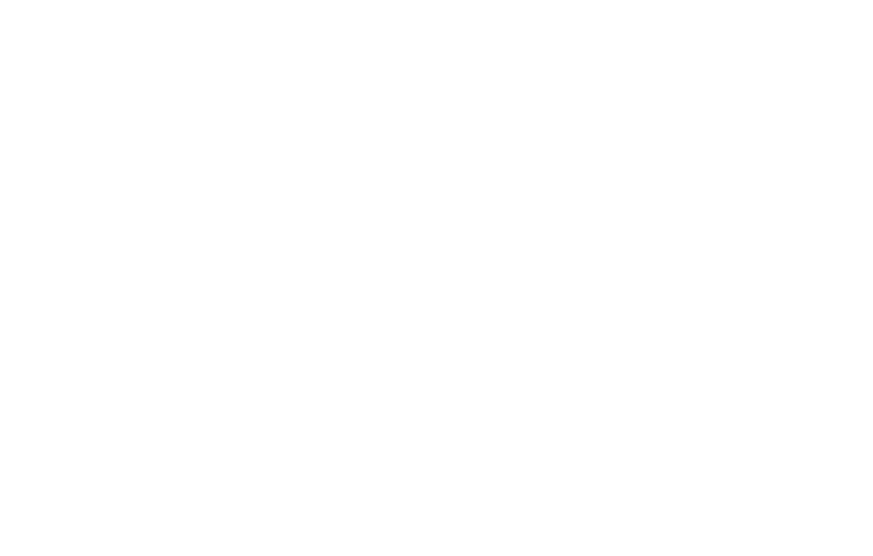
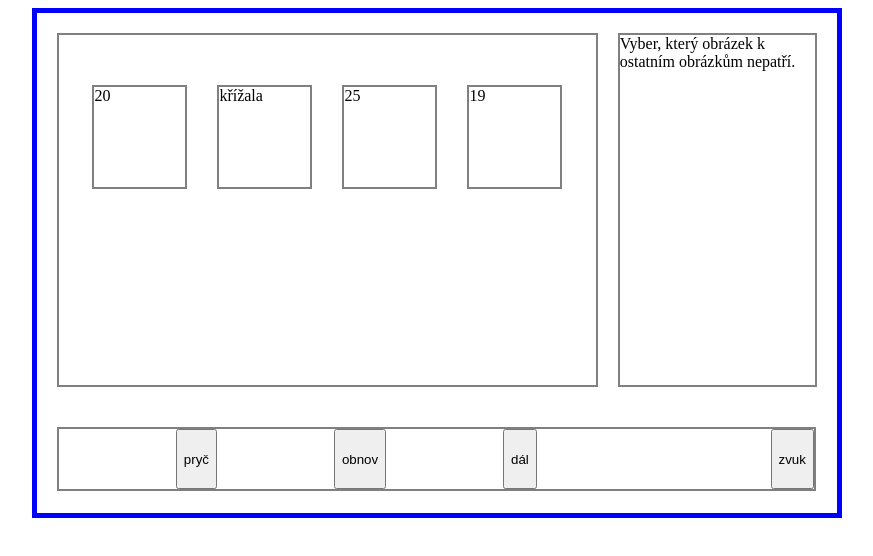
Before and after one commit to DorkaG/bludiste, a Vue app: page /hra1 in a window 1280 px wide. Shown: the top 556 px of the page, without its empty margins (203-1076 px from the left). Built offline with nearby package versions, Linux system fonts and the light colour scheme.

Commit message:
upravene bludiste a pridana hra1

```diff
--- /dev/null
+++ b/src/components/Hra1.vue
@@ -0,0 +1,160 @@
+<template>
+    <div class="kontejnerHry">
+        <div class="hraSPokyny">
+            <div class="hra">
+                <div class="obrazky">
+                    <div class="herniobrazek" v-for="(obrazek, index) in poleObrazku"
+                    v-bind:key="index"
+                    v-on:click="vyhodnot(index)"
+                    >
+                        {{obrazek}}</div>
+
+                </div>
+            </div>
+            <div class="pokyny"> Vyber, který obrázek k ostatním obrázkům nepatří. </div>
+        </div>
+
+
+        <div class="tlacitka">
+            <div class="hlavniTlacitka"> </div>
+                <button class="pryc"> pryč </button>
+                <button class="obnov"> obnov </button>
+                <button class="dal"> dál </button>
+            <div class="zvukoveTlacitko"> </div>
+                <button class="zvuk"> zvuk </button>
+        </div>
+
+    </div>
+</template>
+
+
+
+
+
+<script>
+export default {
+
+    data() {
+        return {
+            patri: [
+                [1, 2, 3, 4, 5, 6, 7, 8, 9],
+                [10, 11, 12, 13, 14, 15, 16, 17, 18],
+                [19, 20, 21, 22, 23, 24, 25, 26, 27],
+            ],
+
+            nepatri: ["žížala", "křížala", "žoužele", "žížale", "namále"],
+
+            poleObrazku: [],
+
+            indexNepatri: 0
+        }
+    },
+
+    methods: {
+        vyberPoleObrazkuPatri() {           //vygeneruje nahodne pole o trech obrazcich, ktere k sobe tematicky patri
+
+            let indexTematu = Math.floor(Math.random() * this.patri.length);  //nahodny vyber pole v poli
+            console.log(indexTematu);
+
+            let x = 1;
+            let index = 0;                          //index obrazku ve vybranem poli
+            do {
+                 index = Math.floor(Math.random() * this.patri[indexTematu].length);
+                 this.poleObrazku.push(this.patri[indexTematu][index]);             //vlozi vybrany obrazek do poleObrazku
+                 this.patri[indexTematu].splice(index, 1);                              // z puvodniho pole ho smaze, aby se pak nemohl vybrat znovu
+                 x++;
+             } while (x <= 3)
+
+
+                 console.log(this.patri[indexTematu]);
+                 console.log(this.poleObrazku);
+        },
+
+        pridejObrazekNepatri() {            // nahodne vybere jeden obrazek, co nepatri, a pak ho prida na nhodny index do vygenerovaneho pole obrazku, ktere k sobe patri
+            let index = Math.floor(Math.random() * this.nepatri.length);        //nahodne vybere obrazek
+            console.log(this.nepatri[index]);
+
+            this.indexNepatri = Math.floor(Math.random() * 4)          //nahodne vybrani indexu, na ktery se obrazek prida
+            console.log(this.indexNepatri)
+
+            this.poleObrazku.splice(this.indexNepatri, 0, this.nepatri[index]);    //pridani obrazku, kt. nepatri, do  pole na nahodnou pozici
+            console.log(this.poleObrazku);
+        },
+
+        vyhodnot(index) {
+            if (index === this.indexNepatri) {
+                alert("Sikulka!")
+            }
+
+            else {alert("Blbe!")}
+        }
+
+    },
+
+
+    created() {
+        this.vyberPoleObrazkuPatri()
+        this.pridejObrazekNepatri()
+
+    }
+
+
+
+}
+</script>
+
+
+
+<style>
+
+.kontejnerHry {
+    width: 800px;
+    height: 500px;
+    border: solid blue 5px;
+    margin: 0 auto;
+}
+
+.hraSPokyny {
+    display: flex;
+}
+
+.hra {
+    border: solid grey 2px;
+    margin: 20px;
+    width: 550px;
+    height: 350px;
+
+}
+
+.pokyny {
+    border: solid grey 2px;
+    margin: 20px 20px 20px 0;
+    width: 200px;
+    height: 350px;
+
+}
+
+
+.tlacitka {
+    width: 755px;
+    border: solid grey 2px;
+    margin: 20px;
+    height: 60px;
+    display: flex;
+    justify-content: space-between;
+}
+
+.herniobrazek {
+    width: 100px;
+    height: 100px;
+    border: solid grey 2px;
+    margin: 50px 15px;
+}
+
+.obrazky {
+    display: flex;
+    width: 500px;
+    margin: 0 auto;
+}
+
+</style>
--- a/src/router/index.js
+++ b/src/router/index.js
@@ -2,6 +2,7 @@ import Vue from 'vue'
 import VueRouter from 'vue-router'
 import Home from '../views/Home.vue'
 import Bludiste from '../views/Bludiste.vue'
+import Hra1 from '../components/Hra1.vue'
 
 
 Vue.use(VueRouter)
@@ -17,6 +18,13 @@ Vue.use(VueRouter)
     name: 'Bludiste',
     component: Bludiste
 
+  },
+
+  {
+    path: '/hra1',
+    name: 'Hra1',
+    component: Hra1
+
   }
 ]
 
--- a/src/views/Bludiste.vue
+++ b/src/views/Bludiste.vue
@@ -1,6 +1,7 @@
 <template>
   <div id="app">
       <router-link to='/'>Domů</router-link>
+      <router-link to='/hra1'>Hra1</router-link>
     <div class="supercontainer">
       <div class="container">
 
@@ -8,9 +9,17 @@
           v-bind:src="raketa.obrazek"
           v-bind:style="umistiObjekt(raketa)">
 
-          <img class="saturn obrazek" alt="saturn"
-          v-bind:src="planeta.obrazek"
-          v-bind:style="umistiObjekt(planeta)">
+          <img class="objekt2 obrazek" alt="saturn"
+          v-bind:src="objekt2.obrazek"
+          v-bind:style="umistiObjekt(objekt2)"
+          v-if="objekt2.zobrazen"
+          >
+
+          <img class="objekt3 obrazek" alt="ufoun"
+          v-bind:src="objekt3.obrazek"
+          v-bind:style="umistiObjekt(objekt3)"
+          v-if="objekt3.zobrazen"
+          >
 
           <img class="hvezda obrazek" alt="hvezda"
           v-bind:src="hvezda.obrazek"
@@ -20,9 +29,7 @@
           v-bind:src="hvezda2.obrazek"
           v-bind:style="umistiObjekt(hvezda2)">
 
-          <img class="ufoun obrazek" alt="ufoun"
-          v-bind:src="ufoun.obrazek"
-          v-bind:style="umistiObjekt(ufoun)">
+
 
           <div class="radek" v-for="(radek, indexRadku) in bludiste"
           v-bind:key="indexRadku" >
@@ -54,19 +61,30 @@ export default {
       zdi: [],
 
       raketa: {
-        x: 80,
-        y: 140,
+        x: 70,
+        y: 130,
         sirka: 40,
         vyska: 27,
         obrazek: require("./../assets/images/sipka_doprava.png")
       },
-       planeta: {
+
+      objekt2: {
         x: 0,
         y: 0,
         sirka: 90,
         vyska: 51,
-        obrazek: require("./../assets/images/saturn.png")
-       },
+        obrazek: require("./../assets/images/objekt2.png"),
+        zobrazen: true
+        },
+
+      objekt3: {
+        x: 0,
+        y: 0,
+        sirka: 90,
+        vyska: 46,
+        obrazek: require("./../assets/images/objekt3.png"),
+        zobrazen: true
+        },
 
        hvezda: {
         x: 0,
@@ -84,15 +102,6 @@ export default {
         obrazek: require("./../assets/images/hvezda.png")
        },
 
-       ufoun: {
-           x: 0,
-           y: 0,
-           sirka: 90,
-           vyska: 46,
-           obrazek: require("./../assets/images/ufoun.png")
-       }
-
-
 
 
     }
@@ -104,22 +113,54 @@ export default {
     posunRaketu(event) {
             if (event.code === "ArrowRight") {
                 this.posun(60, -60, "doprava", "x")
+
+                if (this.objekt2.zobrazen) {
+                  this.potkejObjekt(this.objekt2)
+                    }
+
+                else if (this.objekt3.zobrazen) {
+                  this.potkejObjekt(this.objekt3)
+                    }
             }
 
             else if (event.code === "ArrowLeft") {
                 this.posun(-60, 60, "vlevo", "x")
+
+                if (this.objekt2.zobrazen) {
+                  this.potkejObjekt(this.objekt2)
+                    }
+
+                else if (this.objekt3.zobrazen) {
+                  this.potkejObjekt(this.objekt3)
+                    }
                 }
 
             else if (event.code === "ArrowUp") {
                 this.posun(-60, 60, "nahoru", "y")
+
+                if (this.objekt2.zobrazen) {
+                  this.potkejObjekt(this.objekt2)
+                    }
+
+                else if (this.objekt3.zobrazen) {
+                  this.potkejObjekt(this.objekt3)
+                    }
+
                 }
 
              else if (event.code === "ArrowDown") {
                 this.posun(60, -60, "dolu", "y")
+
+                if (this.objekt2.zobrazen) {
+                  this.potkejObjekt(this.objekt2)
+                    }
+
+                else if (this.objekt3.zobrazen) {
+                  this.potkejObjekt(this.objekt3)
+                    }
                 }
 
-                this.potkejObjekt(this.planeta)
-                this.potkejObjekt(this.ufoun)
+
         },
 
         posun(cisloPosunu, cisloKolize, smer, osa) {
@@ -135,6 +176,7 @@ export default {
         potkejObjekt(objekt) {
           if (this.jeKolize(this.raketa, objekt)) {
             alert("ZELENÁ PLANETA POKRYTÁ SLIZEM");
+            objekt.zobrazen = false;
           }
         },
 
@@ -161,8 +203,8 @@ export default {
                         objekt.x = souradniceX;
                         objekt.y = souradniceY;
 
-                        console.log(this.planeta.x);
-                        console.log(this.planeta.y)
+                        console.log(this.objekt2.x);
+                        console.log(this.objekt3.y)
                     }
                 }
             }
@@ -190,8 +232,8 @@ export default {
         window.addEventListener("keydown", this.posunRaketu),
 
         this.zjistiSouradniceZdi()
-        this.zjistiSouradniceObjektu(2, this.planeta)
-        this.zjistiSouradniceObjektu(3, this.ufoun)
+        this.zjistiSouradniceObjektu(2, this.objekt2)
+        this.zjistiSouradniceObjektu(3, this.objekt3)
 
 
     }
```
Also changed, not shown: src/assets/images/objekt2.png (renamed from src/assets/images/saturn.png), src/assets/images/objekt3.png (renamed from src/assets/images/ufoun.png).
